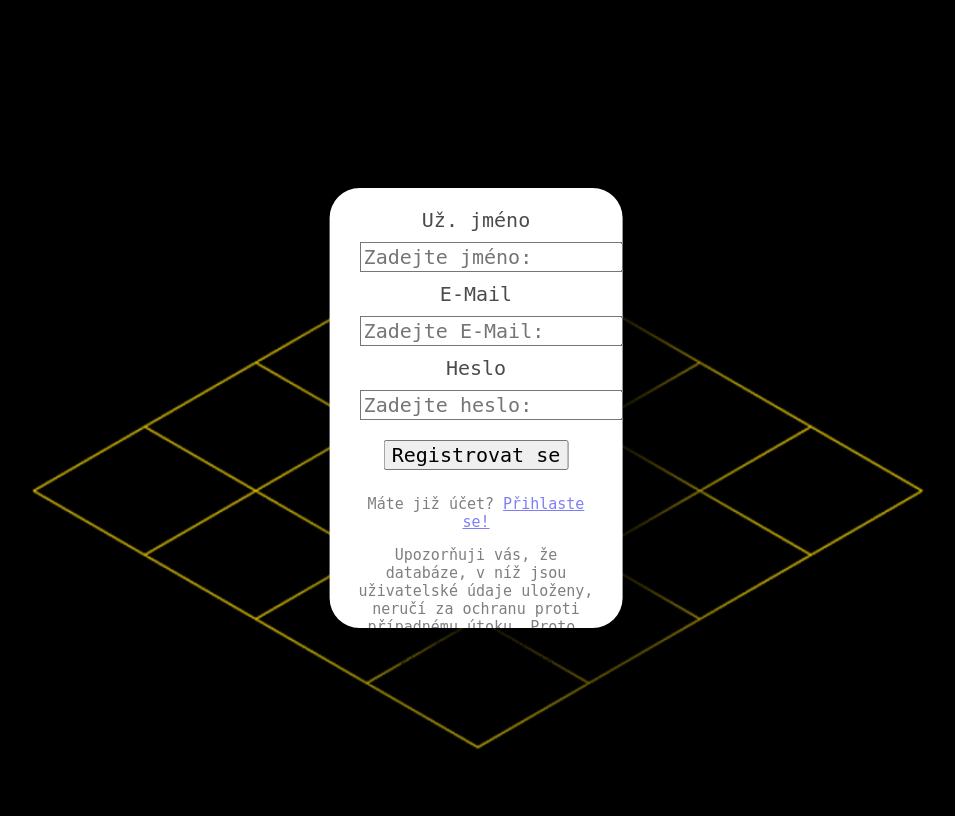
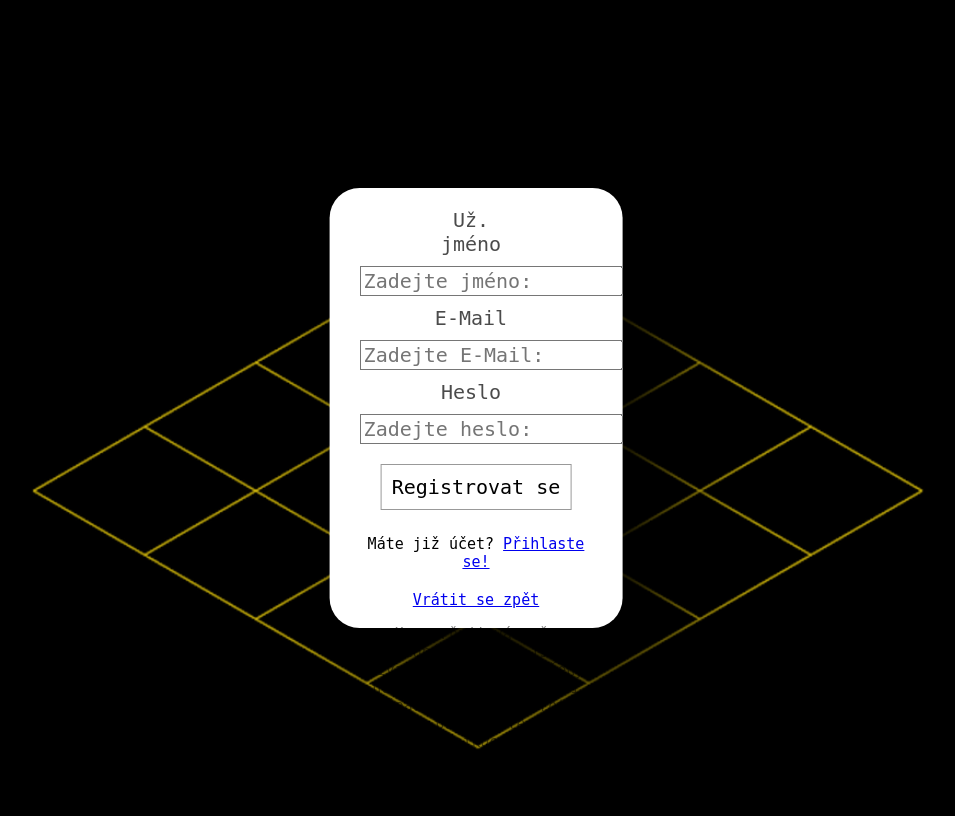
Before and after one commit to VanRhapsody/PersonalProject, a Flask app: page /profile in a window 1280 px wide. Shown: the whole page, without its empty margins (164-1119 px from the left). Run offline with Flask 3, Linux system fonts and the light colour scheme.

Commit message:
Dokončení stylu loginu

```diff
--- a/static/css/login.css
+++ b/static/css/login.css
@@ -26,18 +26,35 @@ form {
 
 form input {
   margin: 10px;
-  left: 0;
   position: relative;
   font-size: 20px;
 }
 
-form label {
-  opacity: 70%;
+form input[type=submit] {
+  padding: 10px;
+  background-color: white;
+  border: 1px solid rgba(0, 0, 0, 0.4);
+  transition: 0.5s;
 }
 
-form p {
+form input[type=submit]:hover {
+  border: 1px solid black;
+  transition: 0.5s;
+}
+
+form label {
+  display: inline-block;
+  width: 100px;
+  opacity: 70%;
+  margin-right: 10px;
+}
+
+form p,a {
+  font-size: 15px;
+}
+
+#disclaimer {
   opacity: 50%;
-  font-size: 15px;
 }
 
 .ubuntu-mono-regular {
--- a/templates/register.html
+++ b/templates/register.html
@@ -24,7 +24,8 @@
         <input type="password" name="password" id="password" placeholder="Zadejte heslo:"><br>
         <input type="submit" value="Registrovat se">
         <p>Máte již účet? <a href="#">Přihlaste se!</a></p>
-        <p>Upozorňuji vás, že databáze, v níž jsou uživatelské údaje uloženy, neručí za ochranu proti případnému útoku. Proto, prosím, používjete údaje, které nikde jinde nepoužívate</p>
+        <a href="{{ url_for('index') }}">Vrátit se zpět</a>
+        <p id="disclaimer">Upozorňuji vás, že databáze, v níž jsou uživatelské údaje uloženy, neručí za ochranu proti případnému útoku. Proto, prosím, používjete údaje, které nikde jinde nepoužívate</p>
     </form>
 
 </div>
```
Also changed, not shown: database.db.
